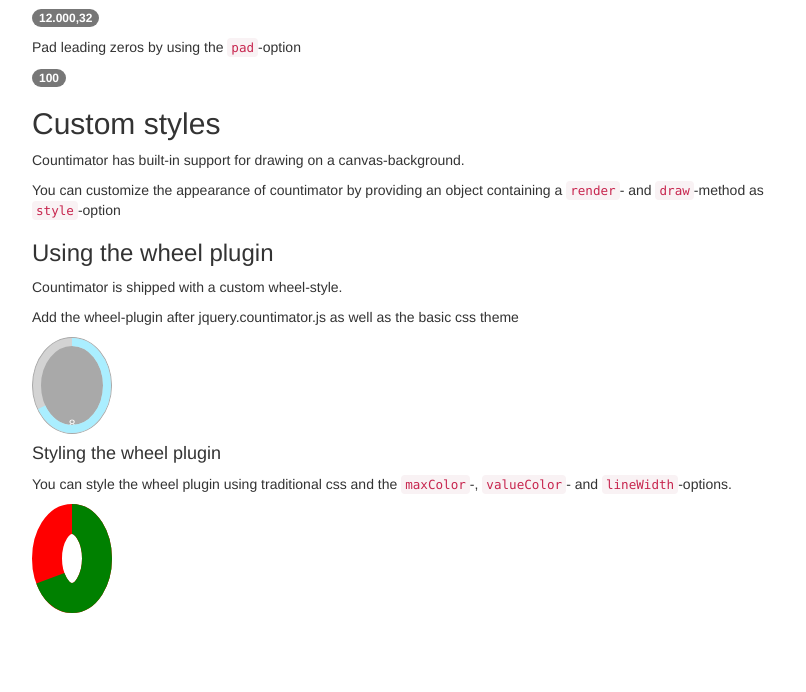
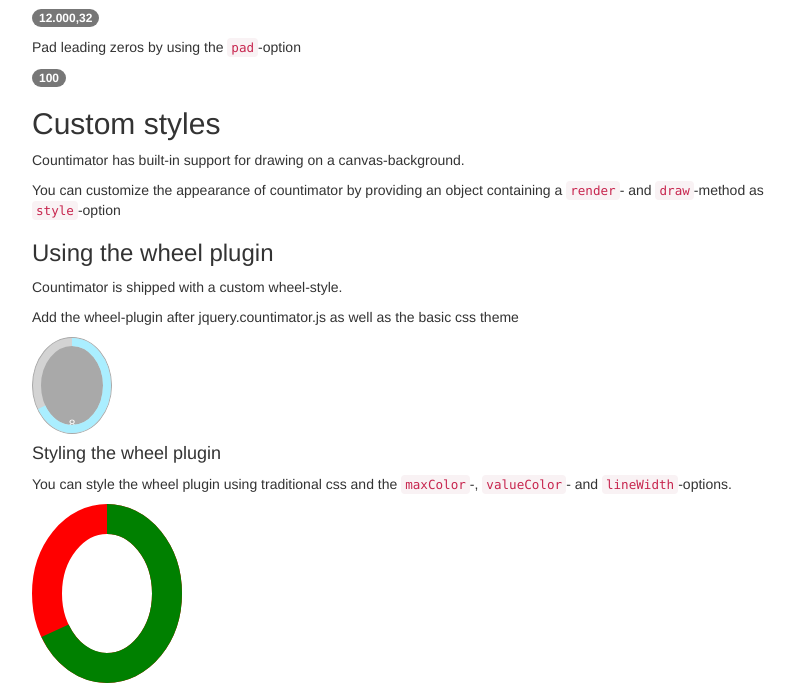
Before and after one commit to benignware/jquery-countimator, a plain HTML site: page samples/index.html in a window 1280 px wide. Shown: the part 751-1443 px from the top of the page, without its empty margins (38-844 px from the left). Before the commit the page ends 1373 px from the top, so only its background shows below. Drawn offline with nearby package versions, Linux system fonts and the light colour scheme.

Commit message:
Fixed width style

```diff
--- a/src/css/countimator.wheel.css
+++ b/src/css/countimator.wheel.css
@@ -1,5 +1,5 @@
 .counter.counter-wheel {
-  max-width: 80px;
+  width: 80px;
   position: relative;
   /*-moz-box-sizing: content-box;
   -webkit-box-sizing: content-box;
```
